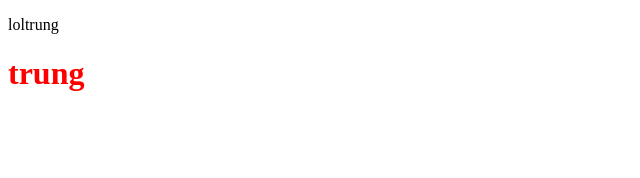
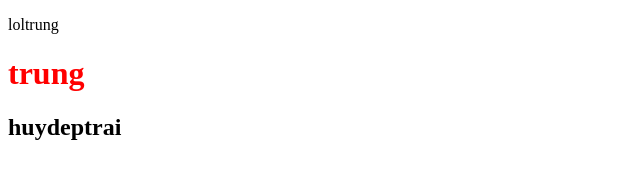
Before and after one commit to TonHuy30/ttdn_03, a plain HTML site: page index.html in a window 1280 px wide. Shown: the whole page, without its empty margins (0-640 px from the left). Drawn offline with Linux system fonts and the light colour scheme.

Commit message:
Update index.html

```diff
--- a/index.html
+++ b/index.html
@@ -13,5 +13,6 @@
     <h1>
         trung
     </h1>
+    <h2>huydeptrai</h2>
 </body>
 </html>
```
